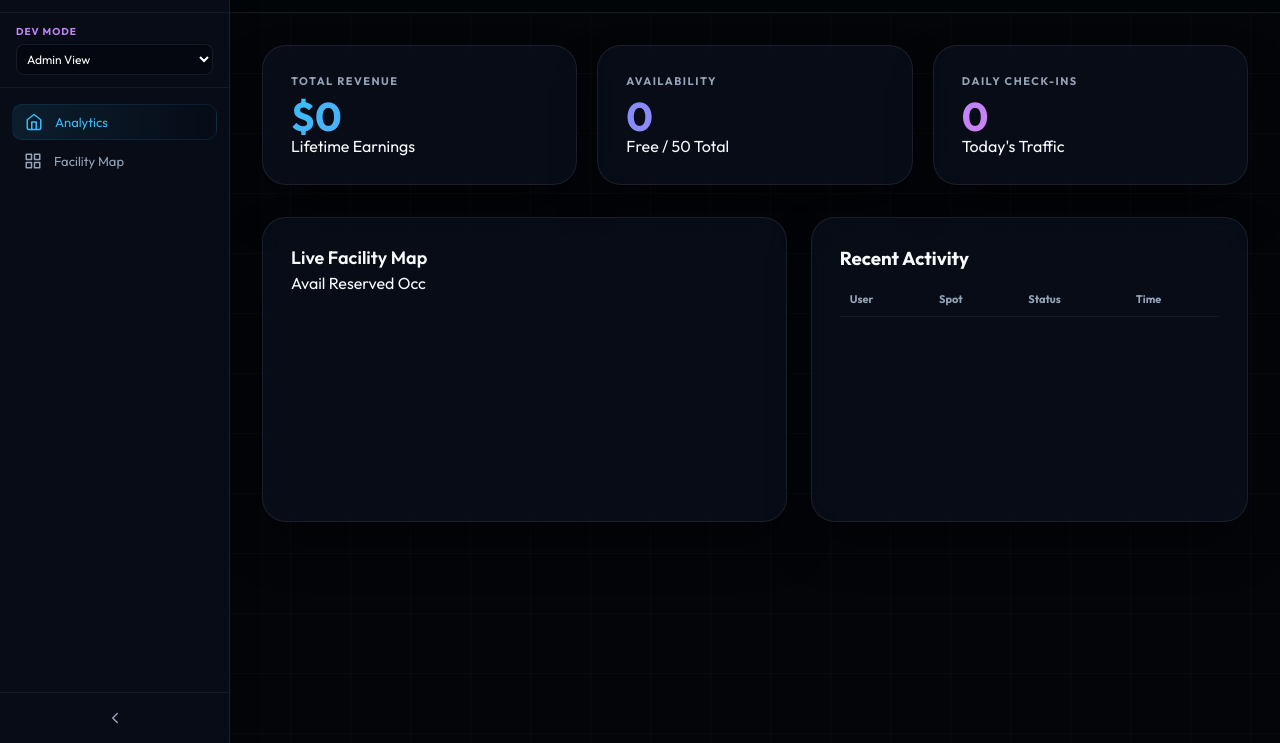
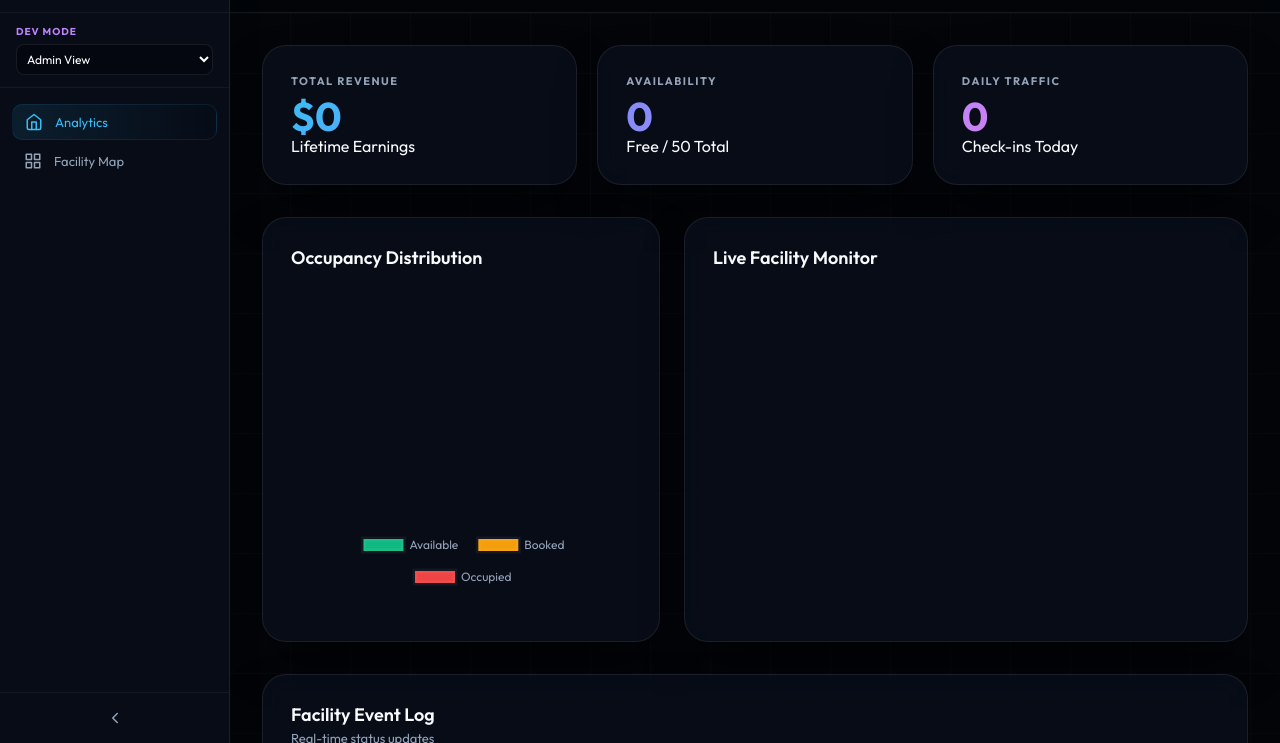
Before and after one commit to iwannnakms/PARKING_MANAGEMENT_SYSTEM, a website: page frontend/public/dashboard.html in a window 1280 px wide. Shown: the part 57-800 px from the top of the page. Drawn offline with nearby package versions, Linux system fonts and the light colour scheme; no server answers; sample sign-in values are in the browser's storage.

Commit message:
third commit

```diff
--- a/frontend/public/css/style.css
+++ b/frontend/public/css/style.css
@@ -180,13 +180,23 @@ body {
 .loading-map { grid-column: 1 / -1; display: flex; align-items: center; justify-content: center; height: 300px; color: var(--text-muted); font-weight: 500; letter-spacing: 1px; }
 
 /* ================= ADMIN SPECIFIC ================= */
-.admin-grid-layout { display: grid; grid-template-columns: 1.2fr 1fr; gap: 24px; }
+.admin-visuals-row { display: grid; grid-template-columns: 0.8fr 1.2fr; gap: 24px; }
+.chart-container { display: flex; flex-direction: column; }
+.chart-wrapper { flex: 1; min-height: 250px; display: flex; align-items: center; justify-content: center; padding: 20px; }
+
 .admin-mini-grid { grid-template-columns: repeat(10, 1fr); gap: 8px; }
-.spot-card.mini { padding: 10px; border-radius: 6px; font-size: 10px; cursor: default; }
+.spot-card.mini { padding: 8px 4px; border-radius: 8px; font-size: 10px; cursor: default; }
+.spot-card.mini span { font-weight: 800; opacity: 0.8; }
+.spot-card.mini .spot-status { display: none; }
+.spot-card.mini:hover { transform: none; }
 
-.activity-table { width: 100%; border-collapse: collapse; margin-top: 12px; }
-.activity-table th { text-align: left; padding: 10px; font-size: 11px; color: var(--text-muted); border-bottom: 1px solid rgba(255,255,255,0.05); }
-.activity-table td { padding: 10px; font-size: 12px; border-bottom: 1px solid rgba(255,255,255,0.03); }
+.activity-table { width: 100%; border-collapse: collapse; }
+.activity-table th { text-align: left; padding: 12px; font-size: 11px; color: var(--text-muted); border-bottom: 1px solid rgba(255,255,255,0.05); text-transform: uppercase; letter-spacing: 1px; }
+.activity-table td { padding: 14px 12px; font-size: 13px; border-bottom: 1px solid rgba(255,255,255,0.02); }
+
+@media (max-width: 1200px) {
+  .admin-visuals-row { grid-template-columns: 1fr; }
+}
 
 /* ================= UTILS ================= */
 .glow-btn { width: 100%; padding: 14px; border: none; border-radius: 12px; background: linear-gradient(135deg, var(--neon-blue), var(--neon-purple)); color: #fff; font-weight: 600; cursor: pointer; transition: all 0.3s; font-size: 14px; }
--- a/frontend/public/js/admin.js
+++ b/frontend/public/js/admin.js
@@ -1,77 +1,88 @@
 // --- Admin Dashboard: Analytics & Management ---
 
+let adminOccupancyChart = null;
+
 function initAdmin() {
+  console.log('[ParkSync Admin] Initializing Command Center UI...');
   const mainContent = document.getElementById('main-content');
   const viewTitle = document.getElementById('view-title');
   viewTitle.innerText = "Command Center";
 
   mainContent.innerHTML = `
-    <div class="admin-layout">
+    <div class="admin-layout reveal visible">
       <!-- Top Metric Cards -->
       <div class="dashboard-widgets">
-        <div class="glass-card stat-card reveal visible">
+        <div class="glass-card stat-card">
           <h4>Total Revenue</h4>
           <h2 id="admin-revenue" class="gradient-text-blue">$0</h2>
           <p class="stat-meta">Lifetime Earnings</p>
         </div>
-        <div class="glass-card stat-card reveal visible">
+        <div class="glass-card stat-card">
           <h4>Availability</h4>
           <h2 id="admin-spots-avail" class="gradient-text-purple">0</h2>
           <p class="stat-meta">Free / 50 Total</p>
         </div>
-        <div class="glass-card stat-card reveal visible">
-          <h4>Daily Check-ins</h4>
+        <div class="glass-card stat-card">
+          <h4>Daily Traffic</h4>
           <h2 id="admin-checkins" class="gradient-text-pink">0</h2>
-          <p class="stat-meta">Today's Traffic</p>
+          <p class="stat-meta">Check-ins Today</p>
         </div>
       </div>
 
-      <div class="admin-grid-layout mt-8">
-        <!-- Live Parking Grid -->
-        <div class="glass-card grid-container">
+      <!-- Graphical Data Section -->
+      <div class="admin-visuals-row mt-8">
+        <div class="glass-card chart-container">
           <div class="card-header">
-            <h3>Live Facility Map</h3>
-            <div class="grid-legend">
-              <span class="legend-item"><span class="dot available"></span> Avail</span>
-              <span class="legend-item"><span class="dot reserved"></span> Reserved</span>
-              <span class="legend-item"><span class="dot occupied"></span> Occ</span>
+            <h3>Occupancy Distribution</h3>
+          </div>
+          <div class="chart-wrapper">
+            <canvas id="adminOccupancyChart"></canvas>
           </div>
         </div>
-          <div id="admin-parking-grid" class="parking-grid admin-mini-grid">
-            <!-- Spots rendered here -->
+
+        <!-- Mini Live Grid -->
+        <div class="glass-card mini-grid-container">
+          <div class="card-header">
+            <h3>Live Facility Monitor</h3>
+          </div>
+          <div id="admin-parking-grid" class="parking-grid admin-mini-grid"></div>
         </div>
       </div>
 
       <!-- Recent Activity Table -->
-        <div class="glass-card activity-container">
-          <h3>Recent Activity</h3>
-          <div class="table-wrapper">
+      <div class="glass-card activity-container mt-8">
+        <div class="card-header">
+          <h3>Facility Event Log</h3>
+          <p>Real-time status updates</p>
+        </div>
+        <div class="table-wrapper mt-4">
           <table class="activity-table">
             <thead>
               <tr>
                 <th>User</th>
                 <th>Spot</th>
                 <th>Status</th>
-                  <th>Time</th>
+                <th>Timestamp</th>
               </tr>
             </thead>
-              <tbody id="activity-log-body">
-                <!-- Activity rows injected here -->
-              </tbody>
+            <tbody id="activity-log-body"></tbody>
           </table>
-          </div>
         </div>
       </div>
     </div>
   `;
 
+  // Always clear the chart instance on re-init to prevent ghost canvases
+  adminOccupancyChart = null;
+
   renderAdmin();
 }
 
 function renderAdmin() {
+  const { stats, spots, recentActivity } = GlobalState;
+  console.log('[ParkSync Admin] Rendering Data Update...', { stats, activityCount: recentActivity.length });
+
   // 1. Update Metrics
-  const { stats, spots, recentActivity } = GlobalState;
-
   const revEl = document.getElementById('admin-revenue');
   const availEl = document.getElementById('admin-spots-avail');
   const checkinEl = document.getElementById('admin-checkins');
@@ -80,7 +91,10 @@ function renderAdmin() {
   if (availEl) availEl.innerText = stats.availableSpots || 0;
   if (checkinEl) checkinEl.innerText = stats.dailyCheckins || 0;
 
-  // 2. Render Grid
+  // 2. Render Chart
+  updateAdminDashboardChart(stats);
+
+  // 3. Render Grid
   const grid = document.getElementById('admin-parking-grid');
   if (grid) {
     grid.innerHTML = '';
@@ -92,20 +106,59 @@ function renderAdmin() {
     });
   }
 
-  // 3. Render Activity Table
+  // 4. Render Activity Table
   const tableBody = document.getElementById('activity-log-body');
   if (tableBody) {
     tableBody.innerHTML = '';
     recentActivity.forEach(act => {
       const row = document.createElement('tr');
-      const time = new Date(act.updatedAt).toLocaleTimeString([], { hour: '2-digit', minute: '2-digit' });
+      const time = new Date(act.updatedAt).toLocaleTimeString([], { hour: '2-digit', minute: '2-digit', second: '2-digit' });
       row.innerHTML = `
-        <td>${act.user?.name || 'N/A'}</td>
-        <td>${act.spot?.spotNumber || 'N/A'}</td>
+        <td>${act.user?.name || 'System'}</td>
+        <td><strong>${act.spot?.spotNumber || 'N/A'}</strong></td>
         <td><span class="badge-status ${act.status.toLowerCase()}">${act.status}</span></td>
-        <td>${time}</td>
+        <td class="text-muted">${time}</td>
       `;
       tableBody.appendChild(row);
     });
   }
 }
+
+function updateAdminDashboardChart(stats) {
+  const canvas = document.getElementById('adminOccupancyChart');
+  if (!canvas) return;
+
+  const data = {
+    labels: ['Available', 'Booked', 'Occupied'],
+    datasets: [{
+      data: [stats.availableSpots || 0, stats.bookedSpots || 0, stats.occupiedSpots || 0],
+      backgroundColor: ['#10b981', '#f59e0b', '#ef4444'],
+      borderColor: 'rgba(255,255,255,0.05)',
+      borderWidth: 5,
+      hoverOffset: 10
+    }]
+  };
+
+  if (adminOccupancyChart) {
+    adminOccupancyChart.data = data;
+    adminOccupancyChart.update();
+  } else {
+    // If there was an old instance tied to a previous canvas, Chart.js might complain.
+    // However, since we set innerHTML and nullify the instance, this is clean.
+    adminOccupancyChart = new Chart(canvas, {
+      type: 'doughnut',
+      data: data,
+      options: {
+        responsive: true,
+        maintainAspectRatio: false,
+        cutout: '75%',
+        plugins: {
+          legend: {
+            position: 'bottom',
+            labels: { color: '#94a3b8', font: { family: 'Outfit', size: 12 }, padding: 20 }
+          }
+        }
+      }
+    });
+  }
+}
--- a/frontend/public/js/dashboard.js
+++ b/frontend/public/js/dashboard.js
@@ -10,7 +10,7 @@ class ParkSyncState {
     this.recentActivity = [];
     this.myBooking = null;
     this.history = [];
-    this.selectedSpotId = null; // NEW: Preserve selection
+    this.selectedSpotId = null;
     this.currentUser = null;
     this.token = null;
     this.currentView = null;
@@ -18,6 +18,7 @@ class ParkSyncState {
   }
 
   syncUI() {
+    console.log(`[ParkSync] Triggering UI Sync for View: ${this.currentView}`);
     if (this.currentView === 'admin' && typeof renderAdmin === 'function') renderAdmin();
     if (this.currentView === 'customer' && typeof renderCustomer === 'function') renderCustomer();
     if (this.currentView === 'guard' && typeof renderGuard === 'function') renderGuard();
@@ -51,6 +52,7 @@ document.addEventListener('DOMContentLoaded', async () => {
 });
 
 function switchRole(newRole) {
+  console.log(`[ParkSync] Switching Role to: ${newRole}`);
   GlobalState.currentView = newRole;
   GlobalState.activeTab = 'main';
   document.getElementById('role-display').innerText = newRole.toUpperCase();
@@ -89,9 +91,8 @@ function buildSidebar(role) {
     a.innerHTML = `${item.icon}<span class="nav-text">${item.label}</span>`;
     a.onclick = (e) => {
       e.preventDefault();
-      document.querySelectorAll('.nav-item').forEach(el => el.classList.remove('active'));
-      a.classList.add('active');
       GlobalState.activeTab = item.id;
+      buildSidebar(GlobalState.currentView); // Refresh sidebar active state
       initDashboard();
     };
     sidebarMenu.appendChild(a);
@@ -100,11 +101,23 @@ function buildSidebar(role) {
 
 async function initDashboard() {
   if (!socket) {
+    console.log('[ParkSync] Connecting to Real-Time Node...');
     socket = io('http://localhost:5001');
-    socket.on('connect', () => document.querySelector('.status-dot').classList.add('green'));
-    socket.on('spotUpdated', () => fetchData());
+    socket.on('connect', () => {
+      console.log('[ParkSync] Socket Connected');
+      document.querySelector('.status-dot').classList.add('green');
+    });
+    socket.on('spotUpdated', (data) => {
+      console.log('[ParkSync] Real-time Update Received:', data);
+      fetchData();
+    });
+    socket.on('disconnect', () => {
+      console.warn('[ParkSync] Socket Disconnected');
+      document.querySelector('.status-dot').classList.remove('green');
+    });
   }
 
+  // Inject current view structure
   if (GlobalState.currentView === 'admin' && typeof initAdmin === 'function') initAdmin();
   if (GlobalState.currentView === 'customer' && typeof initCustomer === 'function') initCustomer();
   if (GlobalState.currentView === 'guard' && typeof initGuard === 'function') initGuard();
@@ -113,10 +126,11 @@ async function initDashboard() {
 }
 
 async function fetchData() {
-  const grid = document.getElementById('customer-parking-grid');
+  console.log('[ParkSync] Synchronizing Data...');
   try {
     const headers = { 'Authorization': `Bearer ${GlobalState.token}` };
 
+    // Always fetch spots
     const spotsRes = await fetch(`${API_BASE_URL}/bookings/spots`, { headers });
     const spotsData = await spotsRes.json();
     GlobalState.spots = spotsData.spots || [];
@@ -147,31 +161,24 @@ async function fetchData() {
 
     GlobalState.syncUI();
   } catch (err) {
-    console.error('Data Sync Error:', err);
+    console.error('[ParkSync] Data Sync Failed:', err);
   }
 }
 
 async function cancelBooking(bookingId) {
-  // Use a custom confirmation logic if possible, or just proceed for better flow
   try {
     const res = await fetch(`${API_BASE_URL}/bookings/cancel`, {
       method: 'POST',
-      headers: {
-        'Content-Type': 'application/json',
-        'Authorization': `Bearer ${GlobalState.token}`
-      },
+      headers: { 'Content-Type': 'application/json', 'Authorization': `Bearer ${GlobalState.token}` },
       body: JSON.stringify({ bookingId })
     });
-
     if (!res.ok) {
       const data = await res.json();
       throw new Error(data.error);
     }
-
-    // Smooth transition: Fetch data and sync UI
     fetchData();
   } catch (err) {
-    console.error(err.message);
+    showToast(err.message, 'error');
   }
 }
 
@@ -180,21 +187,13 @@ function logout() {
   window.location.href = '/';
 }
 
-// Global Notification System
 function showToast(message, type = 'success') {
   const toast = document.getElementById('global-toast');
   if (!toast) return;
-
-  const icons = {
-    success: '✅',
-    error: '⚠️',
-    info: 'ℹ️'
-  };
-
+  const icons = { success: '✅', error: '⚠️', info: 'ℹ️' };
   toast.innerHTML = `<span>${icons[type] || ''}</span> <span>${message}</span>`;
   toast.className = `global-toast active ${type}`;
   toast.classList.remove('hidden');
-
   setTimeout(() => {
     toast.classList.remove('active');
     setTimeout(() => toast.classList.add('hidden'), 500);
```
Also changed, not shown: frontend/public/js/customer.js (+6 -13 lines). Lines whose indentation alone changed are shown as unchanged.
